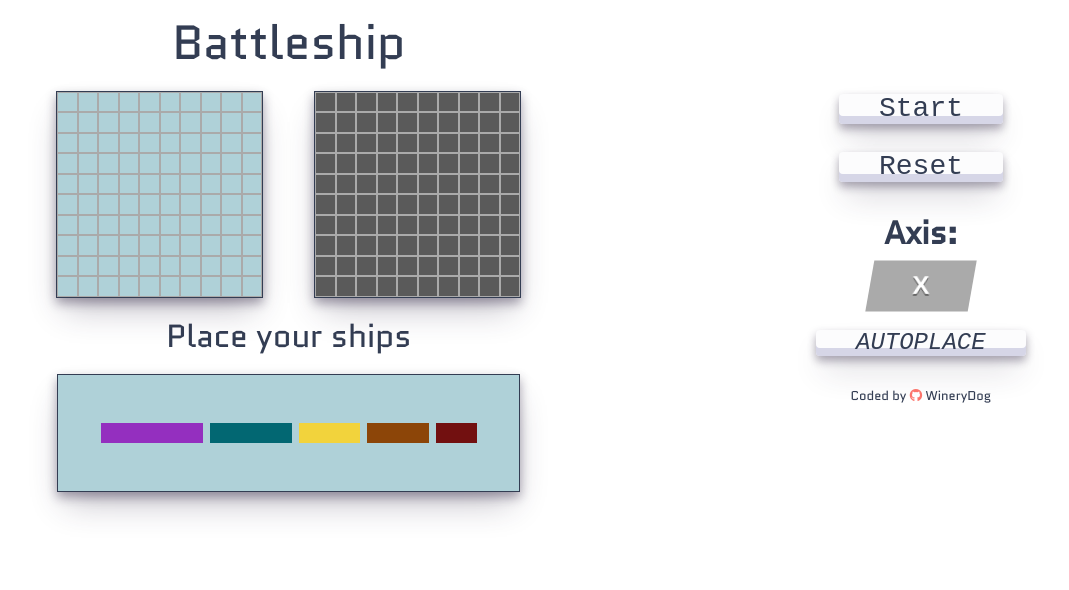
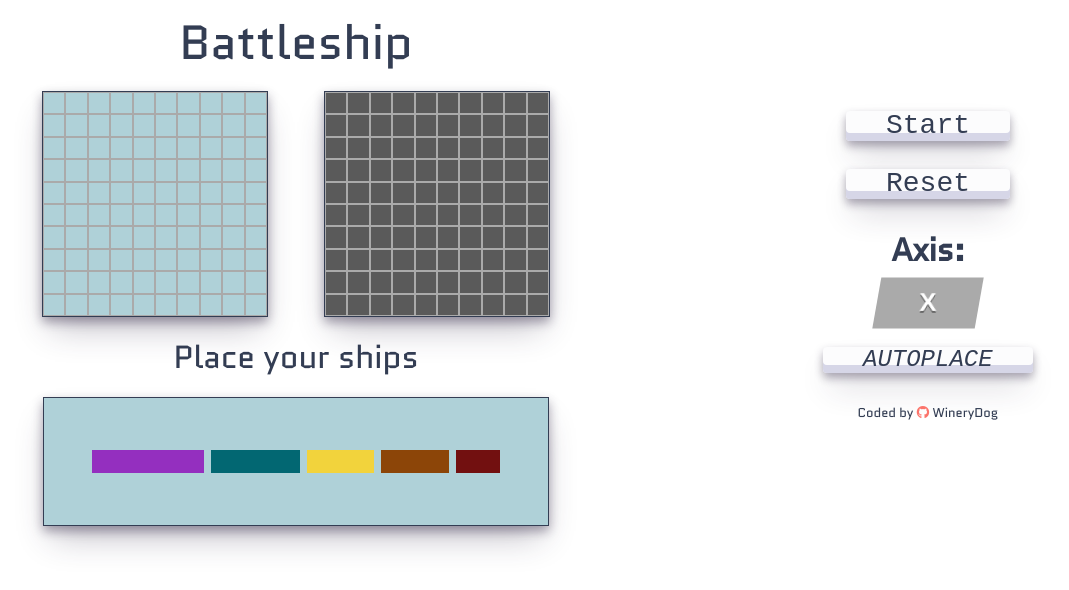
Before and after one commit to WineryDog/battleship, a website built with webpack: page src/template.html in a window 1280 px wide. Shown: the whole page, without its empty margins (147-1216 px from the left). Built offline with nearby package versions, Linux system fonts and the light colour scheme.

Commit message:
Edit vh units

```diff
--- a/src/styles.css
+++ b/src/styles.css
@@ -10,7 +10,7 @@
   --color-8: rgba(251, 202, 52, 1);
   --water: rgba(175, 209, 216, 1);
   --water-miss: rgba(65, 168, 191, 1);
-  --grid-test-size: 16vw;
+  --grid-test-size: 17.5vw;
   --grid-gap: calc(var(--grid-test-size) / 4);
   --base-border-size: 0.063rem;
   --base-margin: 1.75vh;
```
Also changed, not shown: dist/styles.css.
